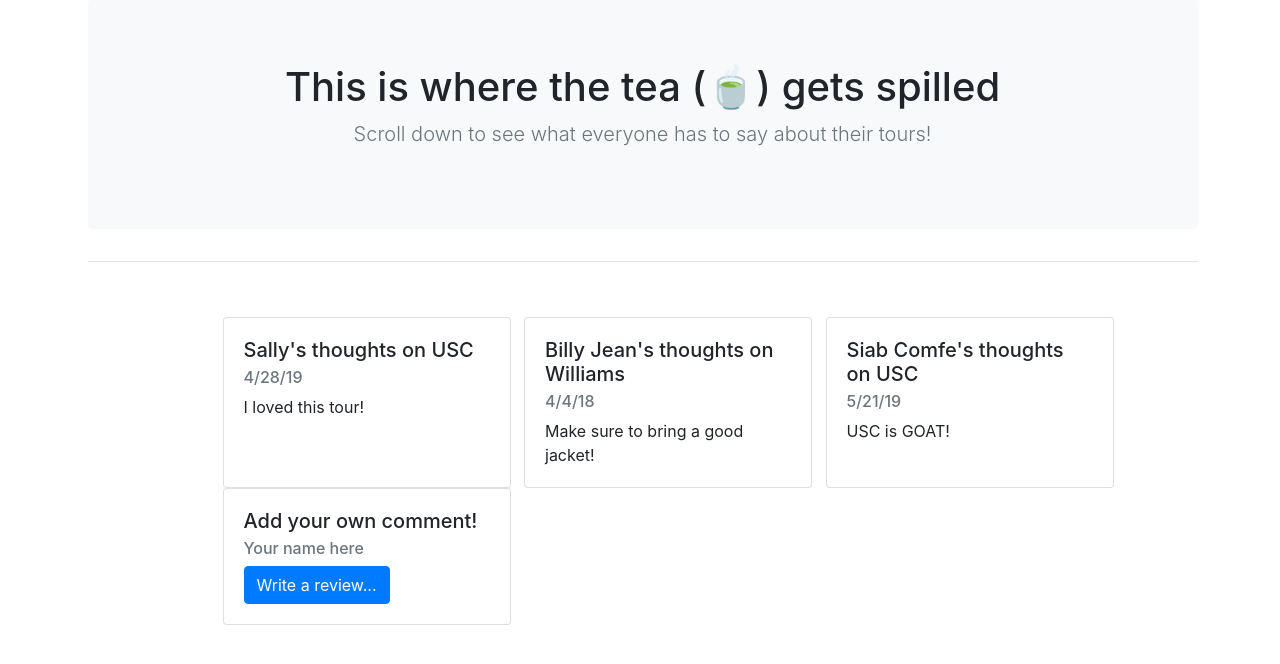
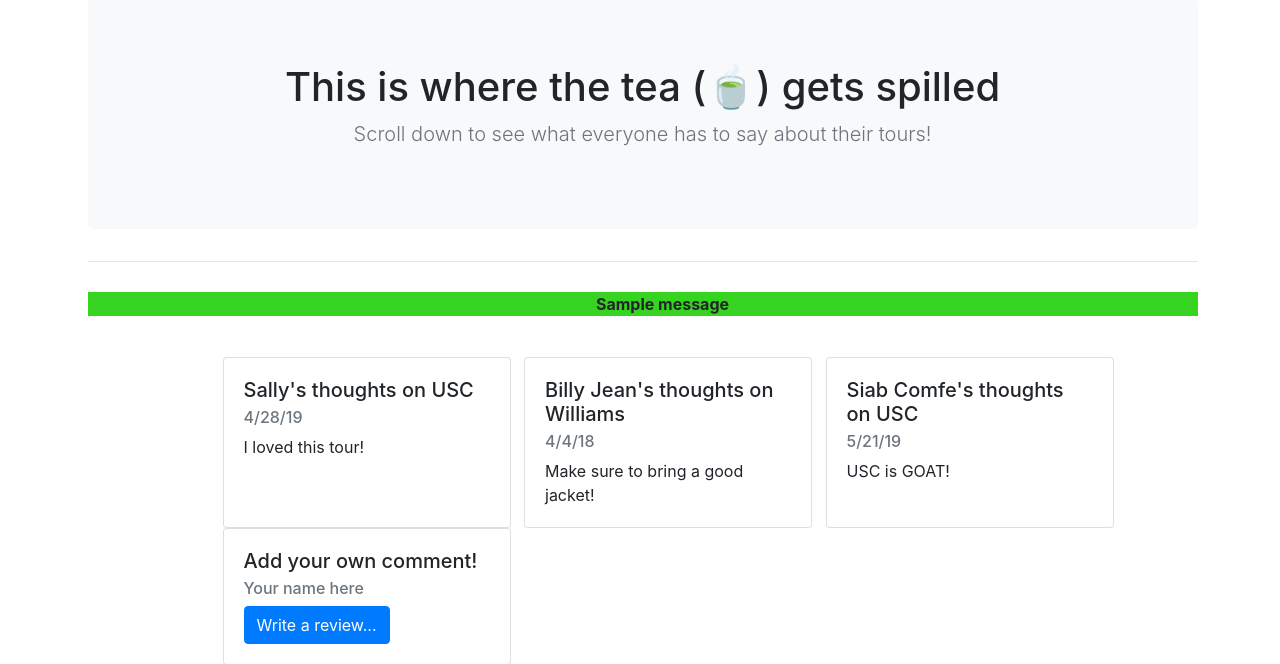
Before and after one commit to S-Aliu/final-proj-S-Aliu, a Flask app: page /Forum in a window 1280 px wide. Shown: the part 87-751 px from the top of the page. Before the commit the page ends 712 px from the top, so only its background shows below. Run offline with Flask 2, Linux system fonts and the light colour scheme; data comes from the database, SQL or seed files in the repository; one stand-in notice (Sample message) is shown; some libraries are stand-ins or nearby versions.

Commit message:
fix: add if statement for flash message on allposts.html if user adds new post

```diff
--- a/vagrant/catalog/application.py
+++ b/vagrant/catalog/application.py
@@ -141,7 +141,7 @@ def NewPost():
     if request.method == 'POST':
         NewPost = Post(author = request.form['author'], college = request.form['college'], date = request.form['date'], notes = request.form['notes'])
         session.add(NewPost)
-        flash('New Post %s Successfully Published' %NewPost.date)
+        flash('New Post by %s Successfully Published!' %NewPost.author)
         session.commit()
         return redirect(url_for('Forum'))
     else:
--- a/vagrant/catalog/templates/allposts.html
+++ b/vagrant/catalog/templates/allposts.html
@@ -26,7 +26,15 @@
         <p class="lead text-muted">Scroll down to see what everyone has to say about their tours!</p>
       </section>
       <hr class="style15" style="margin-bottom: 30px;">
-
+      {% with messages = get_flashed_messages() %}
+      {% if messages %}
+      <ul style="	background-color: #36D320;width:100%;text-decoration: none;">
+        {% for message in messages %}
+        <li style="list-style-type: none;text-align: center;"> <strong> {{ message }} </strong> </li>
+        {% endfor %}
+      </ul>
+      {% endif %}
+      {% endwith %}
       <div class="row" style="padding: 25px 50px 100px 150px;">
         {% for p in AllPosts %}
         <div class="card" style="width: 18rem;">
```
